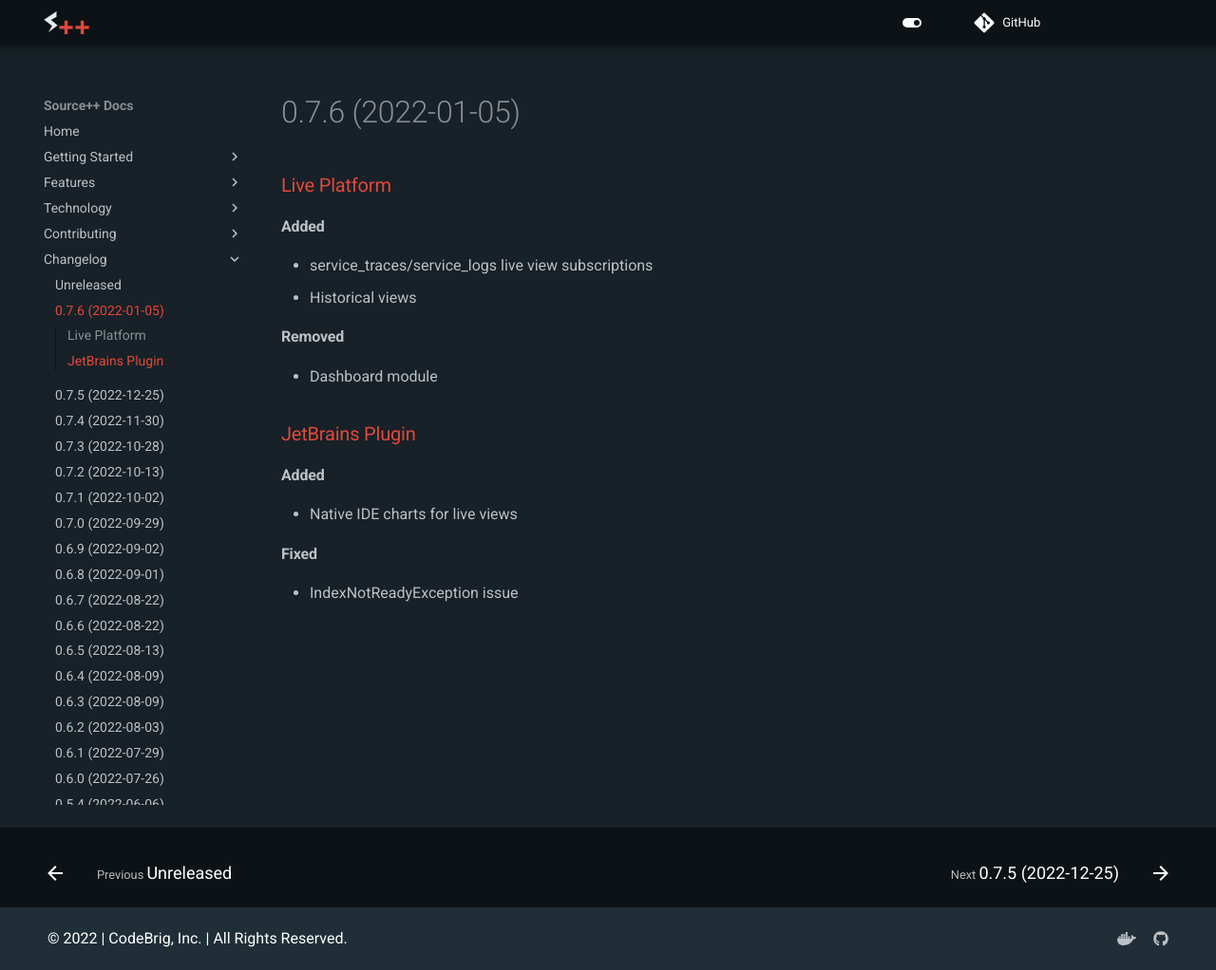
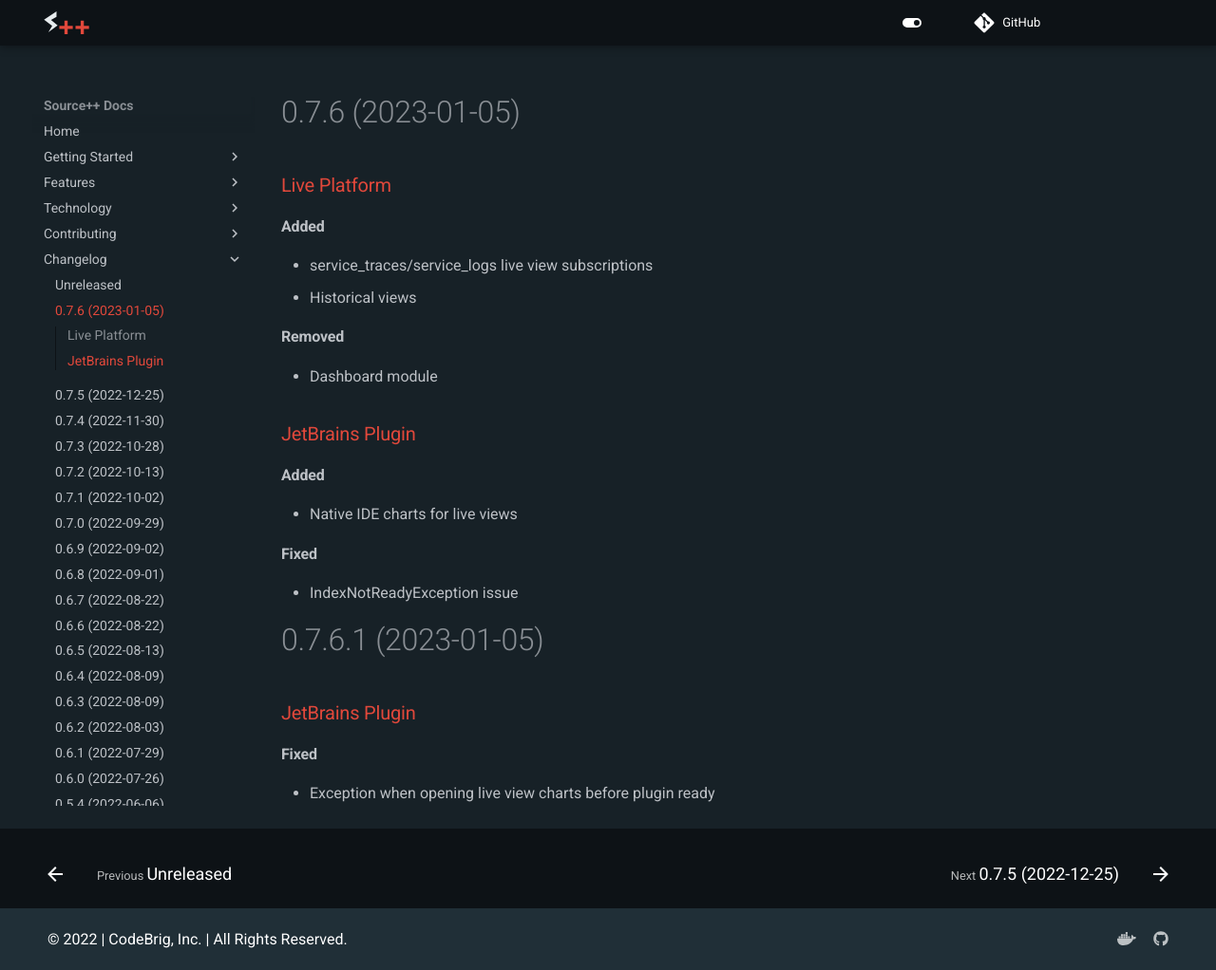
Before and after one commit to sourceplusplus/documentation, an MkDocs documentation site: the page built from docs/changelog/0.7.6.md, in a window 1280 px wide and 1022 px high. Shown: the whole window at 95% size. Built offline with MkDocs 1.6.1 and Material for MkDocs 9.7.7, drawn with Linux system fonts in a browser that asks for light colours; comment, search, counter and statistics services are not loaded; the version menu is left out.

Commit message:
docs: changelog

```diff
--- a/docs/changelog/0.7.6.md
+++ b/docs/changelog/0.7.6.md
@@ -1,4 +1,4 @@
-# 0.7.6 (2022-01-05)
+# 0.7.6 (2023-01-05)
 
 ### [Live Platform](https://github.com/sourceplusplus/sourceplusplus)
 
@@ -16,3 +16,10 @@
 
 #### Fixed
 - IndexNotReadyException issue
+
+# 0.7.6.1 (2023-01-05)
+
+### [JetBrains Plugin](https://github.com/sourceplusplus/interface-jetbrains)
+
+#### Fixed
+- Exception when opening live view charts before plugin ready
```
